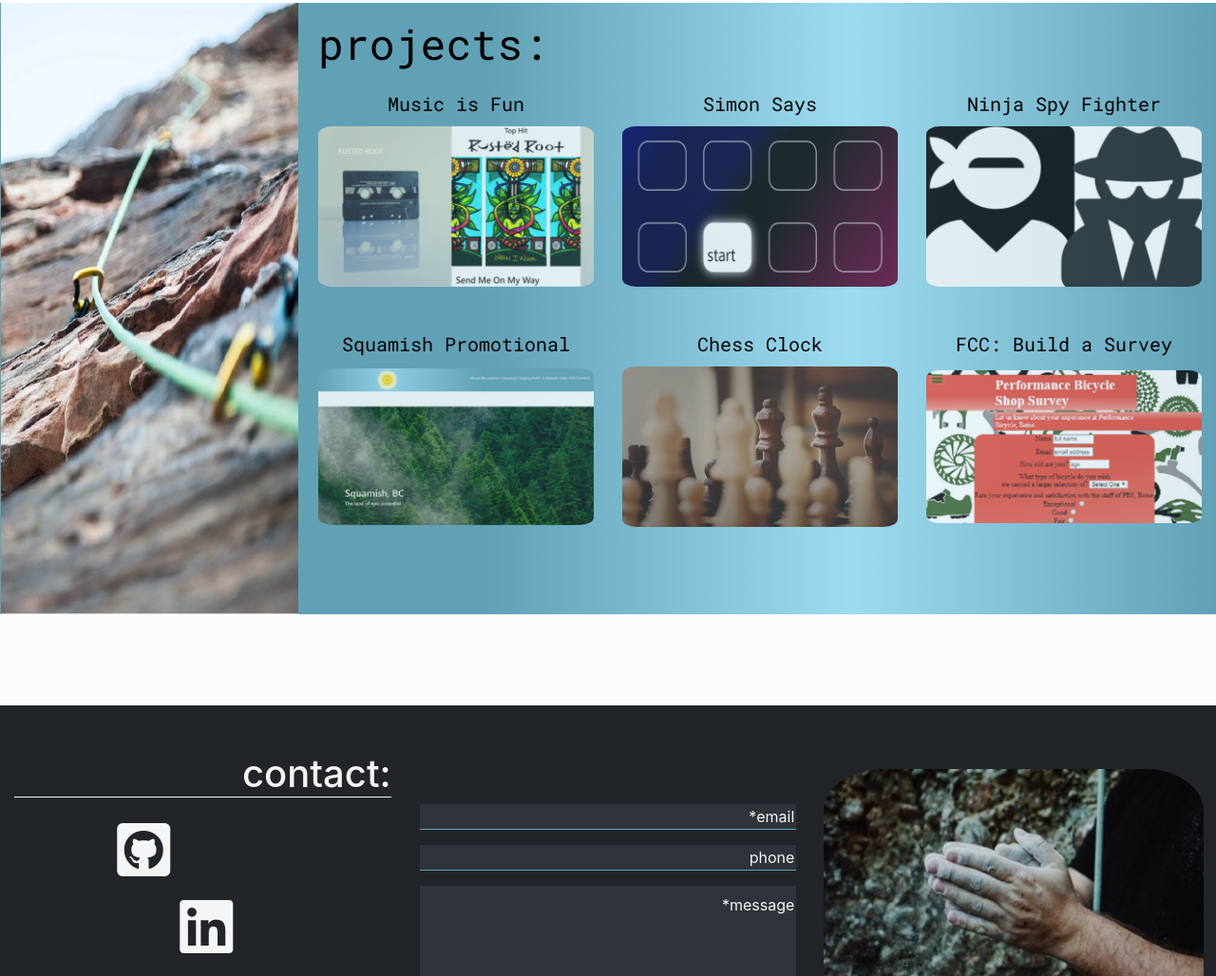
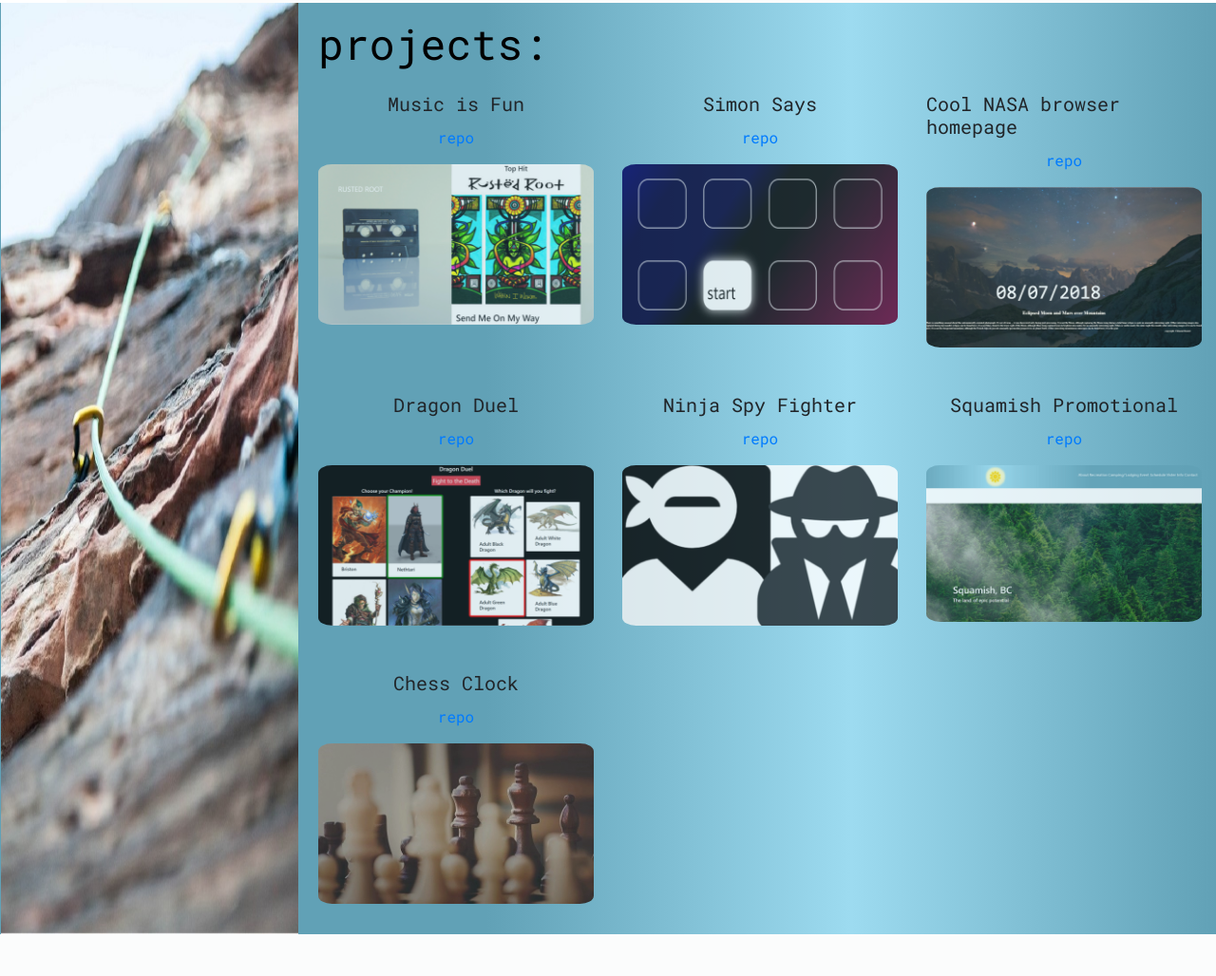
Before and after one commit to porterwilcox/first-landing-page, a plain HTML site: page index.html in a window 1280 px wide. Shown: the part 1518-2546 px from the top of the page at 95% size. Drawn offline with nearby package versions, Linux system fonts and the light colour scheme.

Commit message:
add projects and  links to repos and lighten shadow

```diff
--- a/assets/styles.css
+++ b/assets/styles.css
@@ -38,7 +38,7 @@
     max-height: 100%;
     width: auto;
     border-radius: 30%;
-    box-shadow: 27px 22px 25px black, -4px -3px 25px 2px black;
+    box-shadow: 22px 27px 75px 5px black, -4px -3px 25px 2px black;
 }
 .intro {
     display: flex;
@@ -47,13 +47,13 @@
     justify-content: center;
 }
 .texty-1 {
-    text-shadow: 17px 15px 5px black, -2px -1px 2px black;
+    text-shadow: 10px 12px 8px black, -2px -1px 2px black;
     font-size: 2.5em;
     color: whitesmoke;
     font-family: 'Archivo Black'
 }
 .texty-2 {
-    text-shadow: 17px 15px 5px black, -2px -1px 1px black;
+    text-shadow: 10px 12px 8px black, -2px -1px 1px black;
     font-size: 1.8em;
     color: whitesmoke;
     font-family: 'Archivo Black'
@@ -135,12 +135,9 @@
     padding-top: 1em;
     padding-bottom: 2em;
     display: flex;
-    flex-flow: wrap row;
-    justify-content: space-evenly;
-    /* text-shadow: 17px 15px 2px black; */
-    color: black;
-    /* border: 1px outset white; */
-    border-radius: 20%;
+    flex-flow: wrap column;
+    justify-content: flex-start;
+    align-items: center;
     font-family: 'Roboto Mono';
 }
 .proj-img {
--- a/index.html
+++ b/index.html
@@ -51,15 +51,28 @@
             </div>
             <div class="col-sm-4 about-paras">
                 <h5 class='pt-3'>Work</h5>
-                <p>During my last semester at Boise State in 2016 I accepted a seasonal part time sales postion at Performance Bicycle that was guaranteed only till winter. By that November I'd already been a manager for several months and would eventually become the store manager in September of 2017. After leading my store into a $200,000 gain over last year I've decided to redirect my focus toward software development.</p>
+                <p>During my last semester at Boise State in 2016 I accepted a seasonal part time sales postion at Performance
+                    Bicycle that was guaranteed only till winter. By that November I'd already been a manager for several
+                    months and would eventually become the store manager in September of 2017. After leading my store into
+                    a $200,000 gain over last year I've decided to redirect my focus toward software development.</p>
             </div>
             <div class="col-sm-4 about-paras border-time">
                 <h5 class='pt-3'>Eduction</h5>
-                <p>I'm a student in Boise CodeWorks immersive full stack course. In 2016 I graduated from Boise State University with a bachelor's degree in philosophy. While earning my degree I most enjoyed the rigorous analytical thinking that solving logical proofs demanded. I couldn't have known then that Plato's theory of Forms would solidify my understanding of constructor classes, or that the concepts frequenting symbolic logic would reemerge in programming encapsulation. Studying philosophy taught me how to develop and cultivate new frameworks of thought. I'm eager and excited to begin a lifetime of fostering my mental framework for software development.</p>
+                <p>I'm a student in Boise CodeWorks immersive full stack course. In 2016 I graduated from Boise State University
+                    with a bachelor's degree in philosophy. While earning my degree I most enjoyed the rigorous analytical
+                    thinking that solving logical proofs demanded. I couldn't have known then that Plato's theory of Forms
+                    would solidify my understanding of constructor classes, or that the concepts frequenting symbolic logic
+                    would reemerge in programming encapsulation. Studying philosophy taught me how to develop and cultivate
+                    new frameworks of thought. I'm eager and excited to begin a lifetime of fostering my mental framework
+                    for software development.</p>
             </div>
             <div class="col-sm-4 about-paras">
                 <h6 class='pt-3'>Personal</h6>
-                <p>I grew up in Twin Falls, Idaho. During my senior year of high school I was introduced to rock climbing and it's stuck with me. I'm also passionate about cycling and skiing, but I most appreciate the character shaping situations that rock climbing affords. I tend to play a lot of chess and invite friends and family over for campfires and yard games. I currently live in Boise, Idaho and am lucky to be surrounded by good friends and family.</p>
+                <p>I grew up in Twin Falls, Idaho. During my senior year of high school I was introduced to rock climbing and
+                    it's stuck with me. I'm also passionate about cycling and skiing, but I most appreciate the character
+                    shaping situations that rock climbing affords. I tend to play a lot of chess and invite friends and family
+                    over for campfires and yard games. I currently live in Boise, Idaho and am lucky to be surrounded by
+                    good friends and family.</p>
             </div>
         </section>
         <section id='skills' class="row green-other pt-3">
@@ -92,36 +105,63 @@
                     <div class="col-sm-4 proj">
                         <h5 class="proj-link-title pb-1">Music is Fun</h5>
                         <a href="https://porterwilcox.github.io/Music-Is-Fun/" target="_blank">
+                            <p>repo</p>
+                        </a>
+                        <a href="https://porterwilcox.github.io/Music-Is-Fun/" target="_blank">
                             <img class="proj-img" src="assets/images/music-is-fun.png" alt="Music-Is-Fun">
                         </a>
                     </div>
                     <div class="col-sm-4 proj">
                         <h5 class="pb-1">Simon Says</h5>
+                        <a href="https://github.com/porterwilcox/matching-game/" target="_blank">
+                            <p>repo</p>
+                        </a>
                         <a href="https://porterwilcox.github.io/matching-game/" target="_blank">
                             <img class="proj-img" src="assets/images/matching-game.png" alt="simon says">
                         </a>
                     </div>
                     <div class="col-sm-4 proj">
+                        <h5 class="proj-link-title pb-1">Cool NASA browser homepage</h5>
+                        <a href="https://github.com/porterwilcox/nasa-apod/" target="_blank">
+                            <p>repo</p>
+                        </a>
+                        <a href="https://porterwilcox.github.io/nasa-apod/" target="_blank">
+                            <img class="proj-img" src="assets/images/nasa-apod.png" alt="nasa apod">
+                        </a>
+                    </div>
+                    <div class="col-sm-4 proj">
+                        <h5 class="proj-link-title pb-1">Dragon Duel</h5>
+                        <a href="https://github.com/porterwilcox/dragon-duel/" target="_blank">
+                            <p>repo</p>
+                        </a>
+                        <a href="https://porterwilcox.github.io/dragon-duel/" target="_blank">
+                            <img class="proj-img" src="assets/images/dragon-duel.png" alt="dragon duel">
+                        </a>
+                    </div>
+                    <div class="col-sm-4 proj">
                         <h5 class="proj-link-title pb-1">Ninja Spy Fighter</h5>
+                        <a href="https://github.com/porterwilcox/bcw-checkpoinit-1" target="_blank">
+                            <p>repo</p>
+                        </a>
                         <a href="https://porterwilcox.github.io/bcw-checkpoint-1/" target="_blank">
                             <img class="proj-img" src="assets/images/ninja-spy-fighter.png" alt="ninja spy fighter">
                         </a>
                     </div>
                     <div class="col-sm-4 proj">
                         <h5 class="proj-link-title pb-1">Squamish Promotional</h5>
+                        <a href="https://github.com/porterwilcox/bootstrap-clone-3/" target="_blank">
+                            <p>repo</p>
+                        </a>
                         <a href="https://porterwilcox.github.io/bootstrap-clone-3/" target="_blank">
                             <img class="proj-img" src="assets/images/Squamish-BC.png" alt="Squamish BC"> </a>
                     </div>
                     <div class="col-sm-4 proj">
                         <h5 class="proj-link-title pb-1">Chess Clock</h5>
+                        <a href="https://github.com/porterwilcox/chess-clock" target="_blank">
+                            <p>repo</p>
+                        </a>
                         <a href="https://porterwilcox.github.io/chess-clock/" target="_blank">
                             <img class="proj-img" src="assets/images/chess.jpg" alt="chess">
-                        </a>
-                    </div>
-                    <div class="col-sm-4 proj">
-                        <h5 class="proj-link-title pb-1">FCC: Build a Survey</h5>
-                        <a href="https://porterwilcox.github.io/first-project-survey-form/" target="_blank">
-                            <img class="proj-img" src="assets/images/survey-form.png" alt="survey form">
                         </a>
                     </div>
                     <div class="col-sm-4 proj">
```
Also changed, not shown: assets/images/dragon-duel.png (added), assets/images/nasa-apod.png (added). Lines whose indentation alone changed are shown as unchanged.
